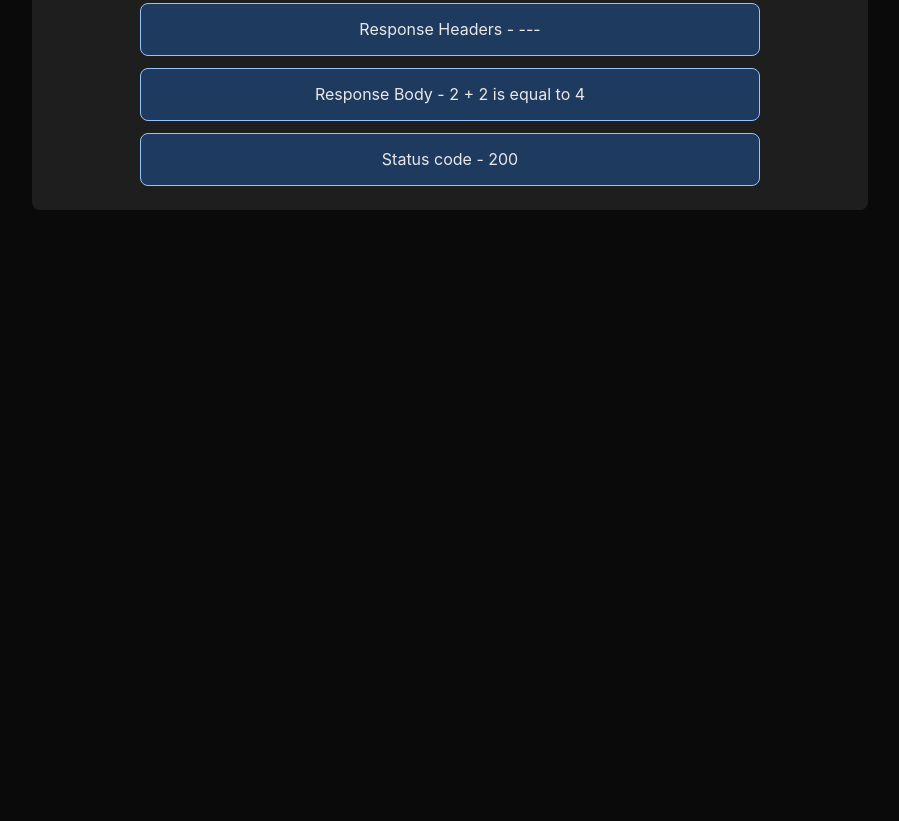
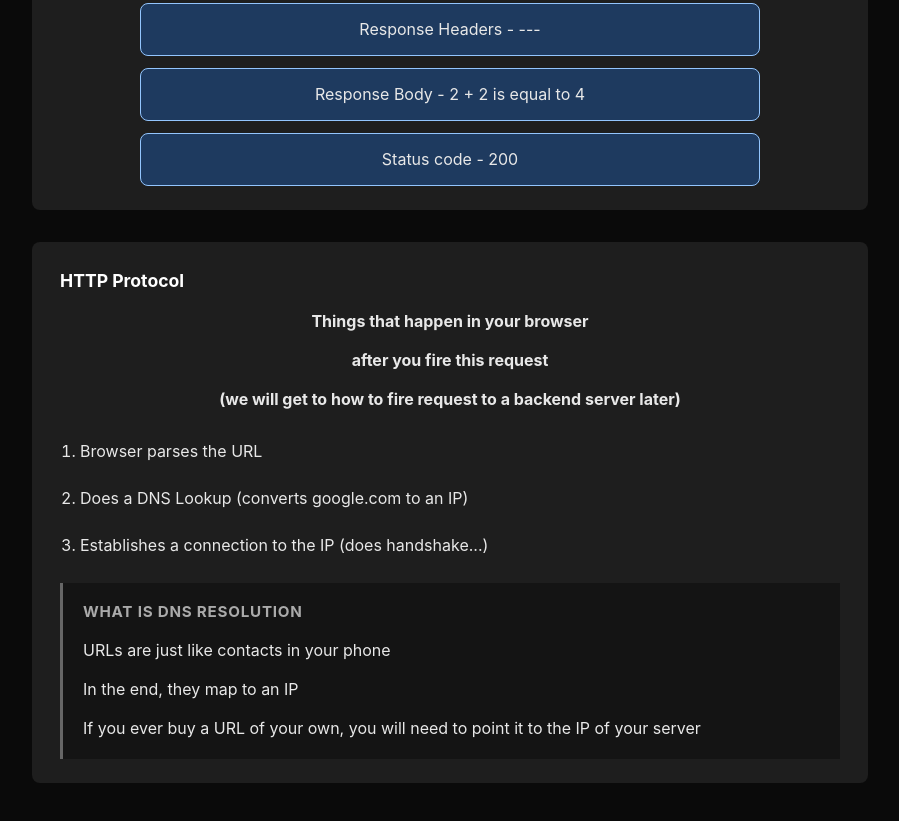
Before and after one commit to ADITYA2178/Notes-of-100-x-dev, a plain HTML site: page Notes/Week 2/Week 2.2 Express and Backend /Notes2-2.html in a window 1280 px wide. Shown: the part 5158-5979 px from the top of the page, without its empty margins (190-1089 px from the left). Before the commit the page ends 5432 px from the top, so only its background shows below. Drawn offline with Linux system fonts and the light colour scheme.

Commit message:
Add new section on HTTP Protocol in Notes2-2.html, outlining browser request flow and DNS resolution; enhance content structure with annotations for clarity.

```diff
--- a/Notes/Week 2/Week 2.2 Express and Backend /Notes2-2.html
+++ b/Notes/Week 2/Week 2.2 Express and Backend /Notes2-2.html
@@ -292,5 +292,29 @@
     </div>
   </div>
 
+  <!-- Slide 11: HTTP Protocol - Browser Request Flow -->
+  <div class="content-box">
+    <h2>HTTP Protocol</h2>
+
+    <div class="protocol-summary">
+      <p>Things that happen in your browser</p>
+      <p>after you fire this request</p>
+      <p>(we will get to how to fire request to a backend server later)</p>
+    </div>
+
+    <ol>
+      <li>Browser parses the URL</li>
+      <li>Does a DNS Lookup (converts google.com to an IP)</li>
+      <li>Establishes a connection to the IP (does handshake...)</li>
+    </ol>
+
+    <div class="annotations">
+      <h3>What is DNS resolution</h3>
+      <p>URLs are just like contacts in your phone</p>
+      <p>In the end, they map to an IP</p>
+      <p>If you ever buy a URL of your own, you will need to point it to the IP of your server</p>
+    </div>
+  </div>
+
 </body>
 </html>
```
